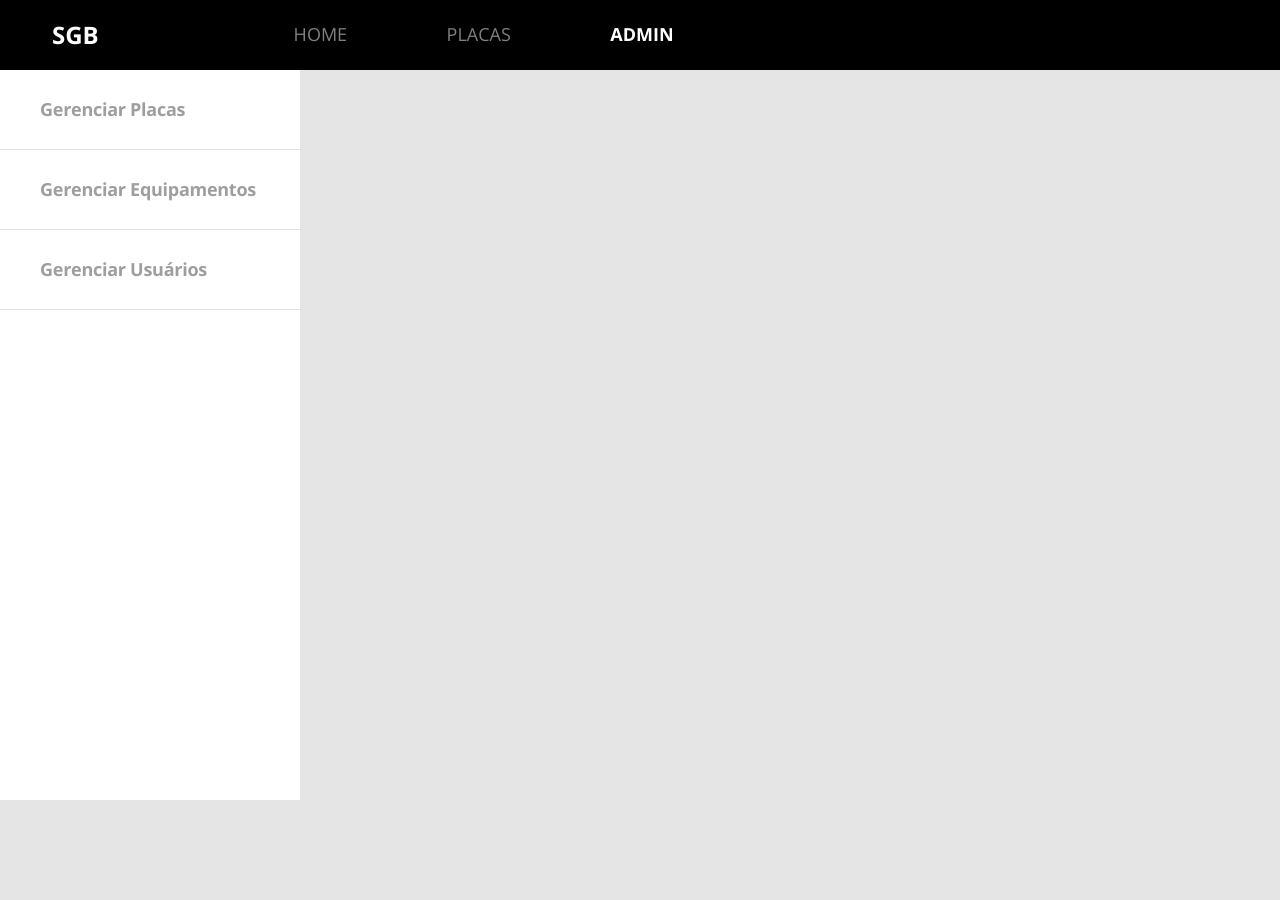
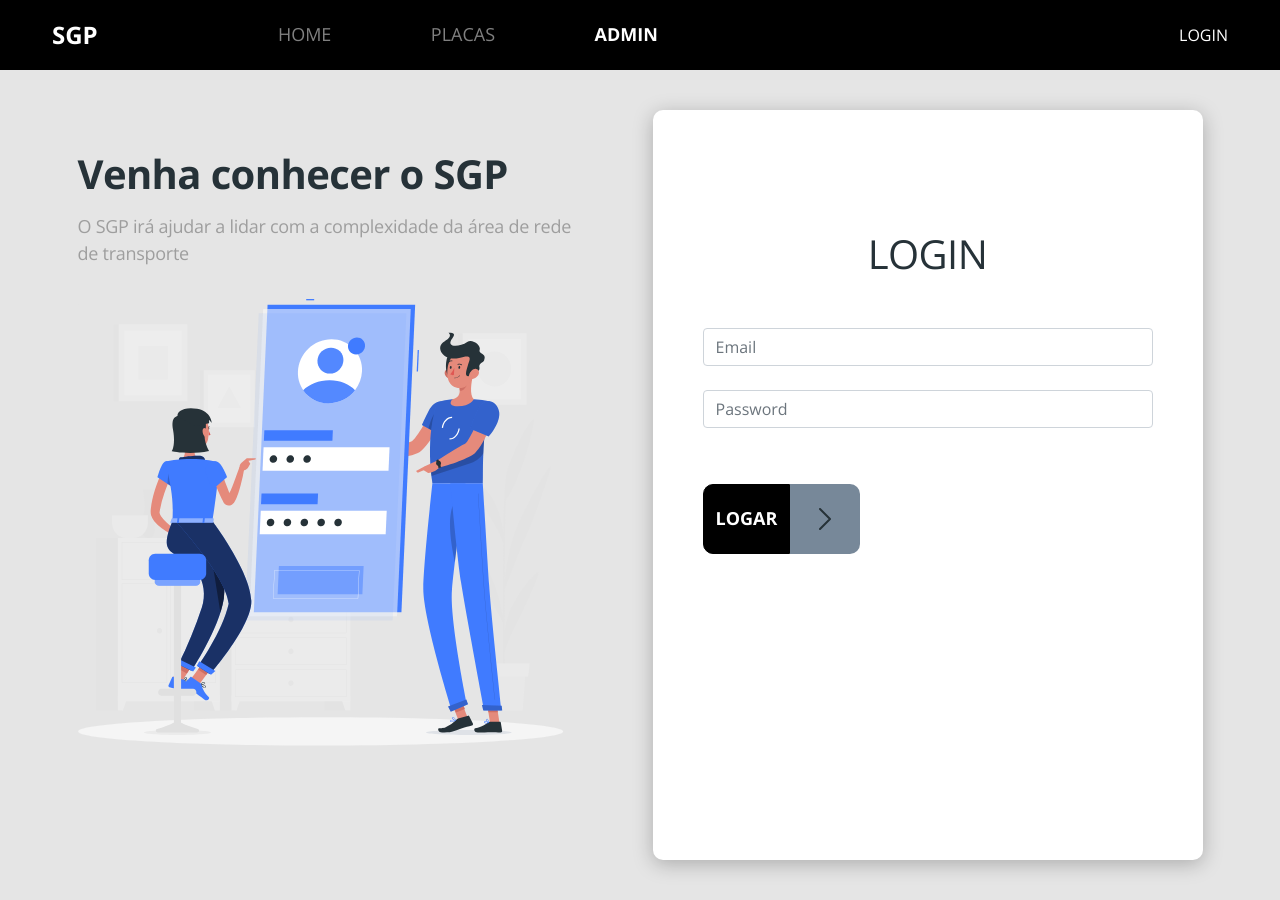
Before and after one commit to RenAxl/sgp, a React (Create React App) app in the folder frontend/: page /admin/auth/login in a window 1280 px wide. Before the commit the page ends 800 px from the top, so only its background shows below. Built offline with nearby package versions, Linux system fonts and the light colour scheme.

Commit message:
Frontend - Login page layout and Navigation

```diff
--- a/frontend/src/Routes.tsx
+++ b/frontend/src/Routes.tsx
@@ -4,6 +4,7 @@ import Navbar from "components/Navbar";
 import Boards from "pages/Boards";
 import BoardInformations from "pages/BoardInformations";
 import Admin from "pages/Admin";
+import Auth from "pages/Admin/Auth";
 
 const Routes = () => (
   <BrowserRouter>
@@ -18,6 +19,10 @@ const Routes = () => (
       <Route path="/boards/:boardId">
         <BoardInformations />
       </Route>
+      <Redirect from="/admin/auth" to="/admin/auth/login" exact />
+      <Route path="/admin/auth">
+        <Auth />
+      </Route>
       <Redirect from="/admin" to="/admin/boards" exact />
       <Route path="/admin">
         <Admin />
--- a/frontend/src/components/Navbar/index.tsx
+++ b/frontend/src/components/Navbar/index.tsx
@@ -1,16 +1,16 @@
-import 'bootstrap/js/src/collapse.js';
-import { Link, NavLink } from 'react-router-dom';
+import "bootstrap/js/src/collapse.js";
+import { Link, NavLink } from "react-router-dom";
 
-import './styles.css';
+import "./styles.css";
 
 const Navbar = () => {
   return (
     <nav className="navbar navbar-expand-md navbar-dark bg-primary main-nav">
       <div className="container-fluid">
-        {' '}
+        {" "}
         {/* previne quebra de linha entre logo e itens */}
         <Link to="/" className="nav-logo-text">
-          <h4>SGB</h4>
+          <h4>SGP</h4>
         </Link>
         <button
           className="navbar-toggler"
@@ -42,6 +42,11 @@ const Navbar = () => {
             </li>
           </ul>
         </div>
+
+        <div className="nav-login-logout">
+          <Link to="/admin/auth">LOGIN</Link>
+        </div>
+
       </div>
     </nav>
   );
--- a/frontend/src/components/Navbar/styles.css
+++ b/frontend/src/components/Navbar/styles.css
@@ -31,3 +31,21 @@
 .main-menu a:hover {
   color: #fff;
 }
+
+.nav-login-logout {
+  display: none;
+}
+
+@media (min-width: 768px) {
+  .nav-login-logout {
+    display: unset;
+    color: #fff;
+    margin-right: 15px;
+  }
+}
+
+@media (min-width: 992px) {
+  .nav-login-logout {
+    margin-right: 40px;
+  }
+}
--- /dev/null
+++ b/frontend/src/pages/Admin/Auth/Login/index.tsx
@@ -0,0 +1,40 @@
+import ButtonIcon from 'components/ButtonIcon';
+
+import './styles.css';
+
+const Login = () => {
+  return (
+    <div className="base-card login-card">
+      <h1>LOGIN</h1>
+
+      <form>
+
+        <div className="mb-4">
+          <input
+            type="text"
+            className="form-control base-input"
+            placeholder="Email"
+            name="username"
+          />
+        </div>
+
+        <div className="mb-2">
+          <input
+            type="password"
+            className="form-control base-input"
+            placeholder="Password"
+            name="password"
+          />
+        </div>
+        <br/>
+        <br/>
+
+        <div className="login-submit">
+          <ButtonIcon text="Logar"/>
+        </div>
+      </form>
+    </div>
+  );
+};
+
+export default Login;
--- /dev/null
+++ b/frontend/src/pages/Admin/Auth/Login/styles.css
@@ -0,0 +1,62 @@
+.login-card {
+    padding: 20px;
+    font-size: 16px;
+  }
+
+  .login-card h1 {
+    font-size: 2.5em;
+    font-weight: normal;
+    text-align: center;
+    letter-spacing: -0.015em;
+    color: #263238;
+    text-transform: uppercase;
+    margin-top: 70px;
+    margin-bottom: 50px;
+  }
+
+  .login-link-recover {
+    font-size: 1em;
+    letter-spacing: -0.015em;
+    color: #407bff;
+    display: block;
+    margin-bottom: 90px;
+  }
+
+  .login-link-register {
+    font-weight: bold;
+    font-size: 1em;
+    text-align: center;
+    letter-spacing: -0.015em;
+    text-decoration-line: underline;
+    color: #407bff;
+    margin-left: 10px;
+  }
+
+  .login-submit {
+    margin-bottom: 10px;
+  }
+
+  .not-registered {
+    font-weight: bold;
+    font-size: 1em;
+    text-align: center;
+    letter-spacing: -0.015em;
+    color: #9e9e9e;
+  }
+
+  .signup-container {
+    text-align: center;
+    margin-bottom: 30px;
+  }
+
+  @media (min-width: 576px) {
+    .login-card {
+      padding: 50px;
+    }
+  }
+
+  @media (min-width: 768px) {
+    .login-card {
+      height: 750px;
+    }
+  }
--- /dev/null
+++ b/frontend/src/pages/Admin/Auth/index.tsx
@@ -0,0 +1,27 @@
+import { ReactComponent as AuthImage } from 'assets/images/auth-image.svg';
+import { Route, Switch } from 'react-router-dom';
+import Login from './Login';
+
+import './styles.css';
+
+const Auth = () => {
+
+    return (
+        <div className="auth-container">
+            <div className="auth-banner-container">
+                <h1>Venha conhecer o SGP</h1>
+                <p>O SGP irá ajudar a lidar com a complexidade da área de rede de transporte</p>
+                <AuthImage />
+            </div>
+            <div className="auth-form-container">
+                <Switch>
+                    <Route path="/admin/auth/login">
+                        <Login />
+                    </Route>
+                </Switch>
+            </div>
+        </div>
+    );
+}
+
+export default Auth;
--- /dev/null
+++ b/frontend/src/pages/Admin/Auth/styles.css
@@ -0,0 +1,69 @@
+.auth-container {
+  display: flex;
+  justify-content: space-around;
+  padding: 20px;
+}
+
+.auth-banner-container {
+  display: none;
+}
+
+.auth-form-container {
+  width: 100%;
+}
+
+@media (min-width: 576px) {
+  .auth-form-container {
+    width: 480px;
+  }
+}
+
+@media (min-width: 768px) {
+  .auth-form-container {
+    width: 550px;
+  }
+}
+
+@media (min-width: 1200px) {
+  .auth-container {
+    padding: 40px;
+  }
+
+  .auth-banner-container {
+    display: flex;
+    flex-direction: column;
+    margin-top: 40px;
+    width: 500px;
+  }
+
+  .auth-banner-container h1 {
+    font-size: 40px;
+    letter-spacing: -0.015em;
+    color: #263238;
+    margin-bottom: 15px;
+  }
+  .auth-banner-container p {
+    font-size: 18px;
+    letter-spacing: -0.015em;
+    color: #9e9e9e;
+  }
+
+  .auth-banner-container svg {
+    width: 100%;
+  }
+}
+
+@media (min-width: 1400px) {
+  .auth-banner-container {
+    width: 650px;
+  }
+
+  .auth-banner-container h1 {
+    font-size: 55px;
+    margin-bottom: 25px;
+  }
+
+  .auth-banner-container p {
+    font-size: 24px;
+  }
+}
```
Also changed, not shown: frontend/src/assets/images/auth-image.svg (added). Lines whose indentation alone changed are shown as unchanged.
